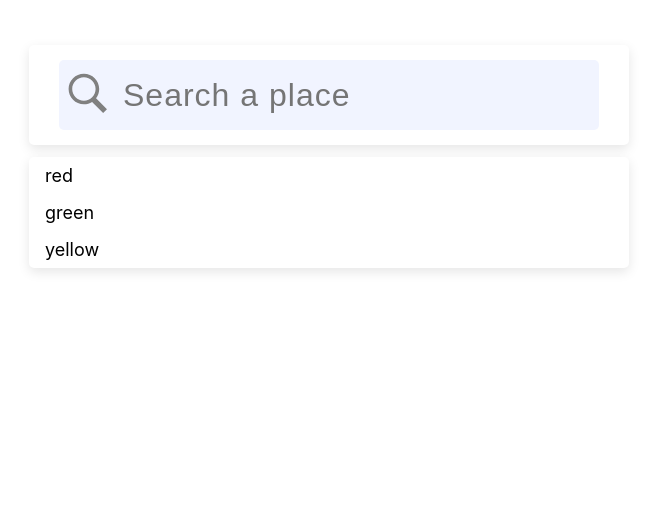
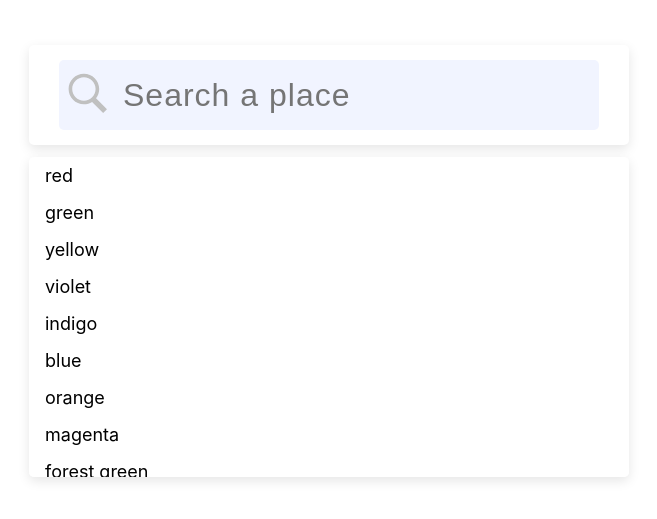
Before and after one commit to nirmalkar/movie-app, a React (Create React App) app: page / in a window 1280 px wide. Shown: the part 195-714 px from the top of the page, without its empty margins (311-968 px from the left). Built offline with nearby package versions, Linux system fonts and the light colour scheme; no server answers.

Commit message:
debounced filter and input clear UI changes

```diff
--- a/package.json
+++ b/package.json
@@ -10,8 +10,11 @@
     "axios": "^0.27.2",
     "react": "^18.2.0",
     "react-dom": "^18.2.0",
+    "react-redux": "^8.0.2",
     "react-router-dom": "^6.3.0",
     "react-scripts": "5.0.1",
+    "redux": "^4.2.0",
+    "redux-thunk": "^2.4.1",
     "sass": "^1.53.0",
     "web-vitals": "^2.1.4"
   },
--- a/src/components/Input/index.js
+++ b/src/components/Input/index.js
@@ -1,36 +1,73 @@
-import React, { useState, useRef, useEffect } from "react";
+import React, { useState, useRef, useEffect, useMemo } from "react";
 import "./input.scss";
+import _ from "lodash";
 import SearchImg from "assets/images/SearchImg";
 import axios from "axios";
-const colorsArr = [{ name: "red" }, { name: "green" }, { name: "yellow" }];
+const colorsArr = [
+    { name: "red" },
+    { name: "green" },
+    { name: "yellow" },
+    { name: "violet" },
+    { name: "indigo" },
+    { name: "blue" },
+    { name: "orange" },
+    { name: "magenta" },
+    { name: "forest green" },
+    { name: "ocean blue" },
+    { name: "sky blue" },
+    { name: "magenta" },
+];
 
 export function Input() {
     return <input>Input One</input>;
 }
-const REQUEST_URL = "https://jonasjacek.github.io/colors/data.json";
-export function SearchInput() {
+export function SearchInput({ handleOptionSelect }) {
+    const { debounce } = _;
     const inputRef = useRef(null);
     const [inputFocused, setInputFocused] = useState(false);
-    const [colors, setColors] = useState([]);
-    const handleInputFocus = () => {};
+    const [colors, setColors] = useState(colorsArr);
+    const handleInputFocus = (e) => {
+        setInputFocused((prev) => !prev);
+    };
+
     useEffect(() => {
         inputRef.current.focus();
-        const getColors = async () => {
-            const res = await axios.get(REQUEST_URL);
-            console.log(res.data);
-            setColors(res.data);
-        };
-        getColors();
     }, []);
 
+    useEffect(() => {
+        return () => {
+            debouncedResults.cancel();
+        };
+    });
+
     const handleSearchInputChange = async (e) => {
-        setColors(colors.filter((ele) => ele.include(e.target.value)));
+        const string = e.target.value.toLowerCase();
+        const filteredColorArr = colorsArr.filter((ele) =>
+            ele.name.toLowerCase().includes(string)
+        );
+        setColors(filteredColorArr);
     };
+    const handleMouseOver = () => {
+        inputRef.current.blur();
+    };
+
+    const debouncedResults = useMemo(() => {
+        return debounce(handleSearchInputChange, 1000);
+    }, []);
+
     const GetList = () => {
         return (
             <div className="search-list">
-                {colorsArr.map((ele) => (
-                    <li>{ele.name}</li>
+                {colors.map((ele, i) => (
+                    <li
+                        key={i}
+                        onClick={() => {
+                            console.log(ele);
+                        }}
+                        onMouseOver={handleMouseOver}
+                    >
+                        {ele.name}
+                    </li>
                 ))}
             </div>
         );
@@ -39,14 +76,19 @@ export function SearchInput() {
         <div className="search">
             <div className="search-input-container">
                 <span className="search-image">
-                    <SearchImg size={45} color={"#808080"} />
+                    <SearchImg
+                        size={45}
+                        color={inputFocused ? "#C0C0C0" : "#808080"}
+                    />
                 </span>
                 <input
+                    id="search-input"
                     ref={inputRef}
                     type="search"
                     onFocus={handleInputFocus}
+                    onBlur={handleInputFocus}
                     placeholder="Search a place"
-                    onChange={handleSearchInputChange}
+                    onChange={debouncedResults}
                 />
                 <GetList />
             </div>
--- a/src/components/Input/input.scss
+++ b/src/components/Input/input.scss
@@ -26,6 +26,22 @@
             outline: none;
             padding-left: 4rem;
         }
+        input[type="search"]::-webkit-search-cancel-button {
+            -webkit-appearance: none;
+            position: relative;
+            height: 1.5rem;
+            width: 1.5rem;
+            border-radius: 50px;
+            background: url(https://pro.fontawesome.com/releases/v5.10.0/svgs/solid/times-circle.svg)
+                no-repeat 50% 50%;
+            background-size: contain;
+            right: 10px;
+        }
+
+        input[type="search"]:focus::-webkit-search-cancel-button {
+            opacity: 0.3;
+            pointer-events: all;
+        }
         .search-image {
             position: absolute;
             left: 6%;
@@ -40,7 +56,7 @@
         position: absolute;
         top: 7rem;
         border-radius: 5px;
-        transition: 0.5s ease-in-out;
+        overflow-y: auto;
         & li {
             list-style: none;
             padding: 0.5rem 1rem;
--- a/src/screens/Dashboard/index.js
+++ b/src/screens/Dashboard/index.js
@@ -1,11 +1,15 @@
-import React from "react";
+import React, { useState } from "react";
 import { SearchInput } from "../../components/Input";
 import "./dashboard.scss";
 
 function Dashboard() {
+    const [showMainSearch, setShowMainSearch] = useState(true);
+    const handleOptionSelect = () => {
+        setShowMainSearch(false);
+    };
     return (
         <div className="dashboard-container">
-            <SearchInput />
+            {showMainSearch && <SearchInput {...{ handleOptionSelect }} />}
         </div>
     );
 }
```
Also changed, not shown: 1 other file (tests, documents, lock files or other folders).
